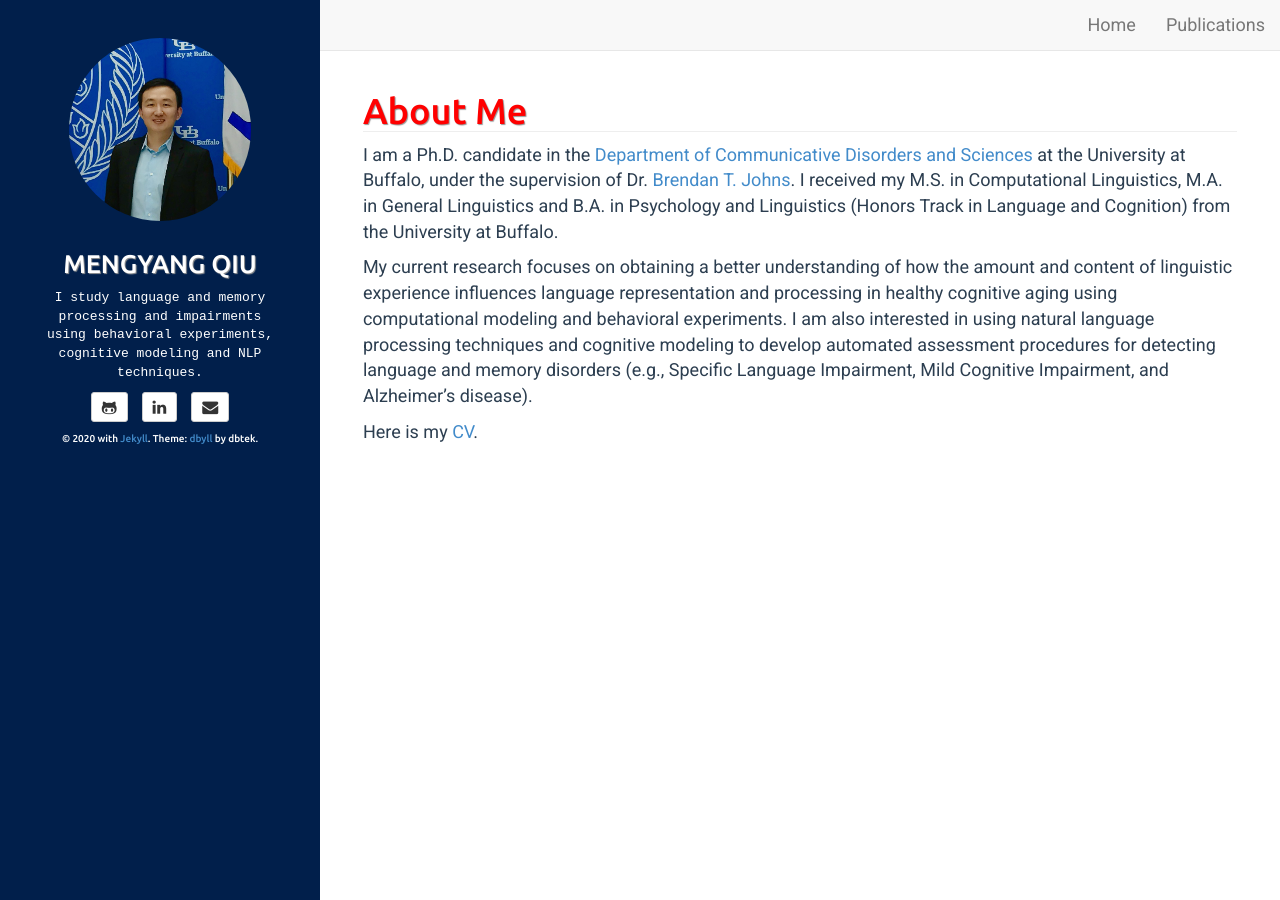
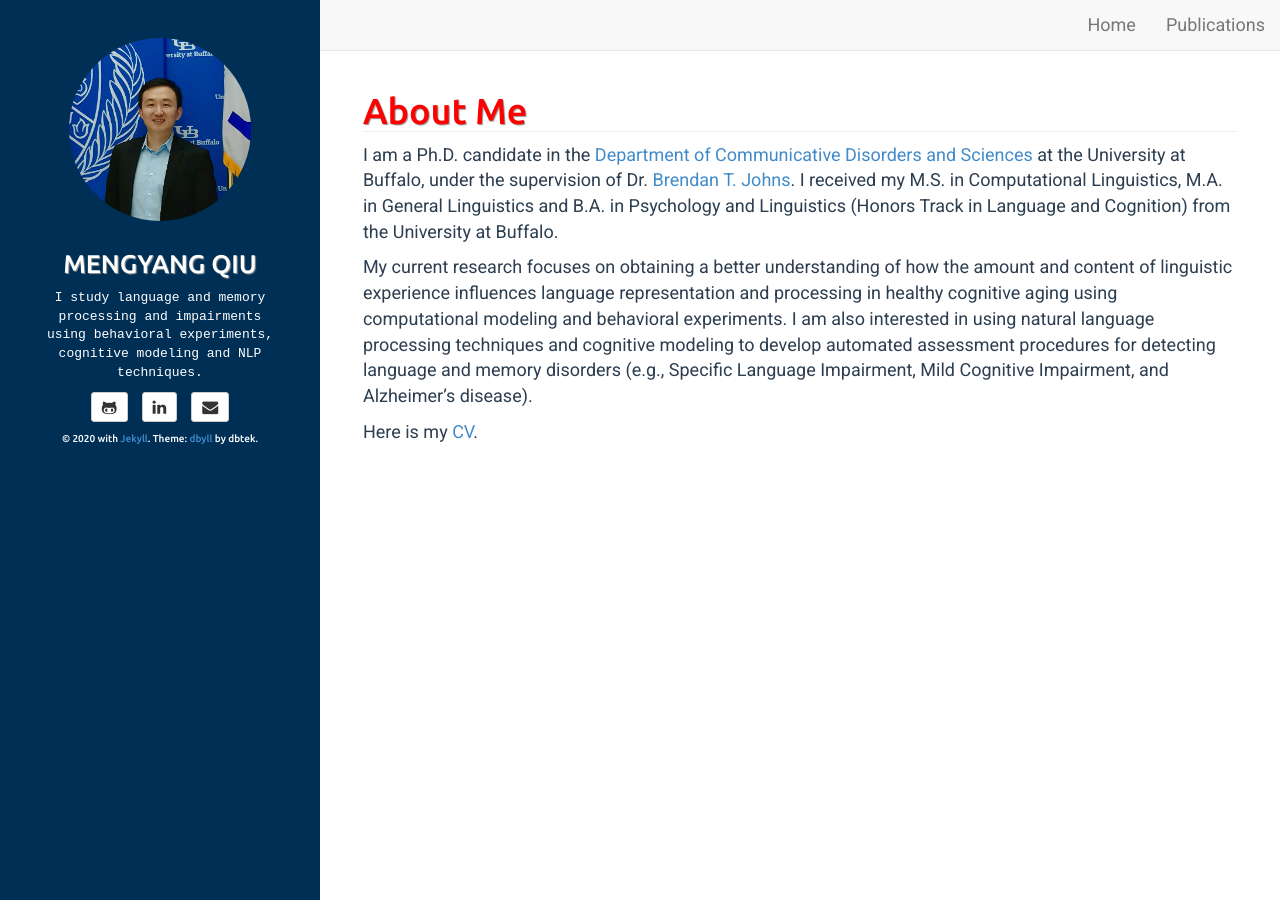
Before and after one commit to mengyangq/mengyangq.github.io, a Jekyll site: the page built from index.html, in a window 1280 px wide. Built offline with Jekyll 4.4.1, drawn with Linux system fonts in a browser that asks for light colours.

Commit message:
Update style.css

```diff
--- a/assets/css/style.css
+++ b/assets/css/style.css
@@ -15,7 +15,7 @@ body{
 	position: fixed;
 	top: 0px;
 	padding: 3%;
-	background-color: #011F4B;
+	background-color: #002f56;
 	color: #fff;
 	z-index: 4000;
 }
```
